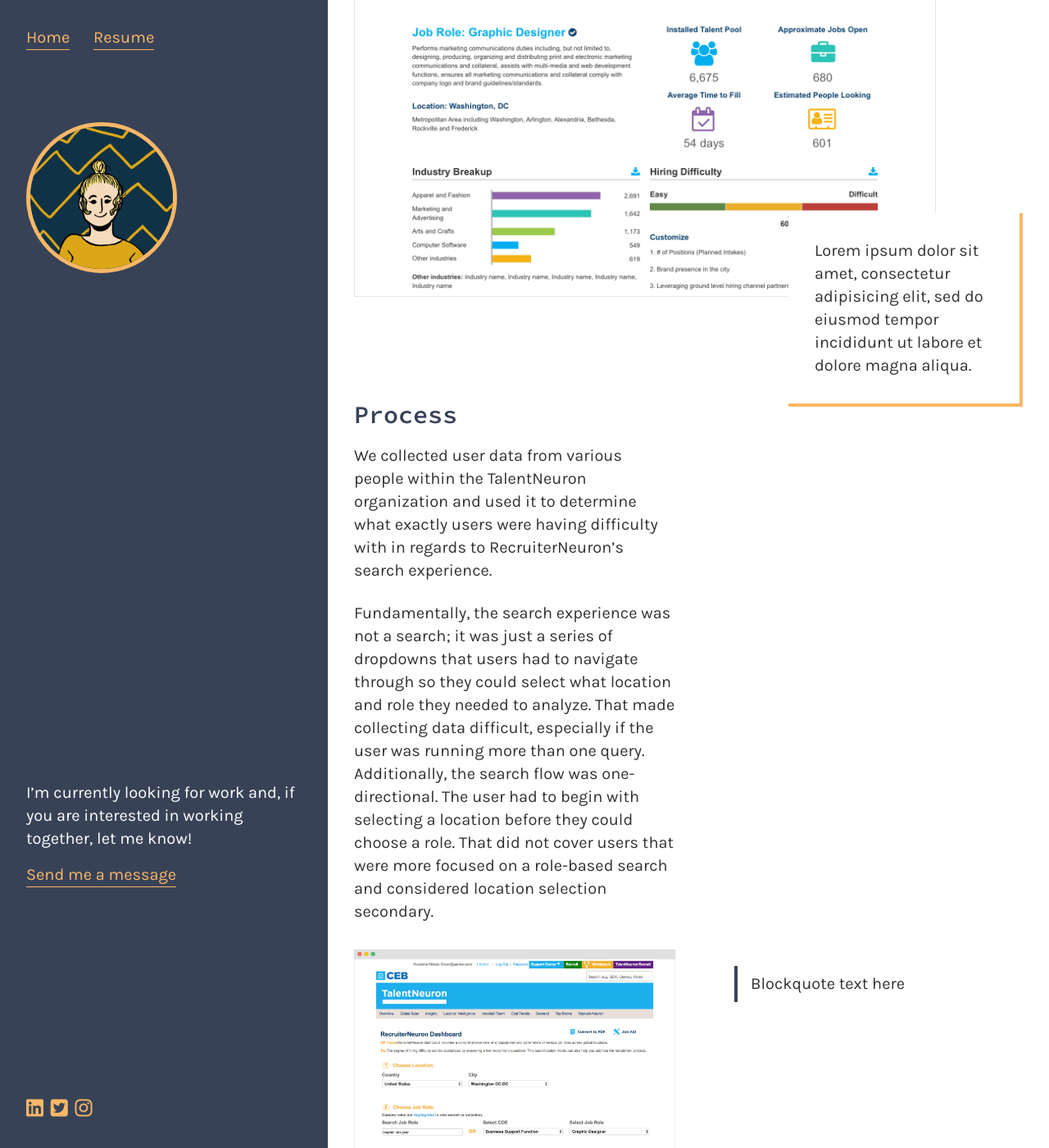
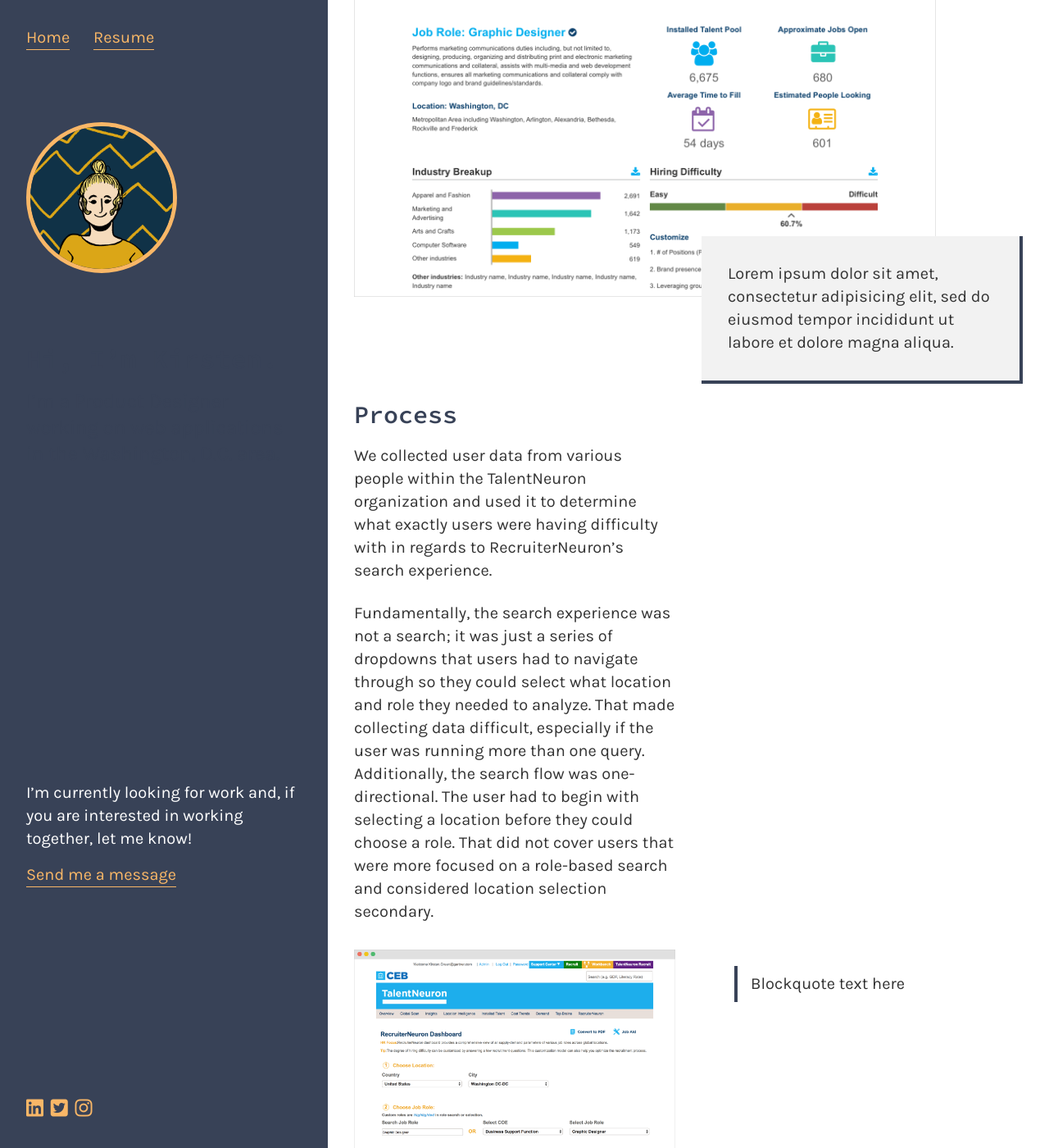
Before and after one commit to marcusrelacion/kirstengreen.com, a Jekyll site: the page built from _projects/recruiterneuron-redesign.markdown, in a window 1280 px wide and 1400 px high, scrolled down 1792 px. Shown: the whole window at 82% size. Built offline with Jekyll 4.4.1, drawn with Linux system fonts in a browser that asks for light colours; nearby versions of some CDN libraries.

Commit message:
fixes for #29

```diff
--- a/assets/styles/component/_blocks.scss
+++ b/assets/styles/component/_blocks.scss
@@ -23,11 +23,11 @@
 }
 .photo-grid figcaption {
     padding: 32px;
-    grid-column: 6/9;
+    grid-column: 5/9;
     grid-row: 2/4;
-    background-color: white;
-    border-right: solid 4px var(--rajah);
-    border-bottom: solid 4px var(--rajah);
+    background-color: var(--concrete);
+    border-right: solid 4px var(--oxford-blue);
+    border-bottom: solid 4px var(--oxford-blue);
     align-self: center;
 }
 .grid--50-50, .grid--50-50 {
```
